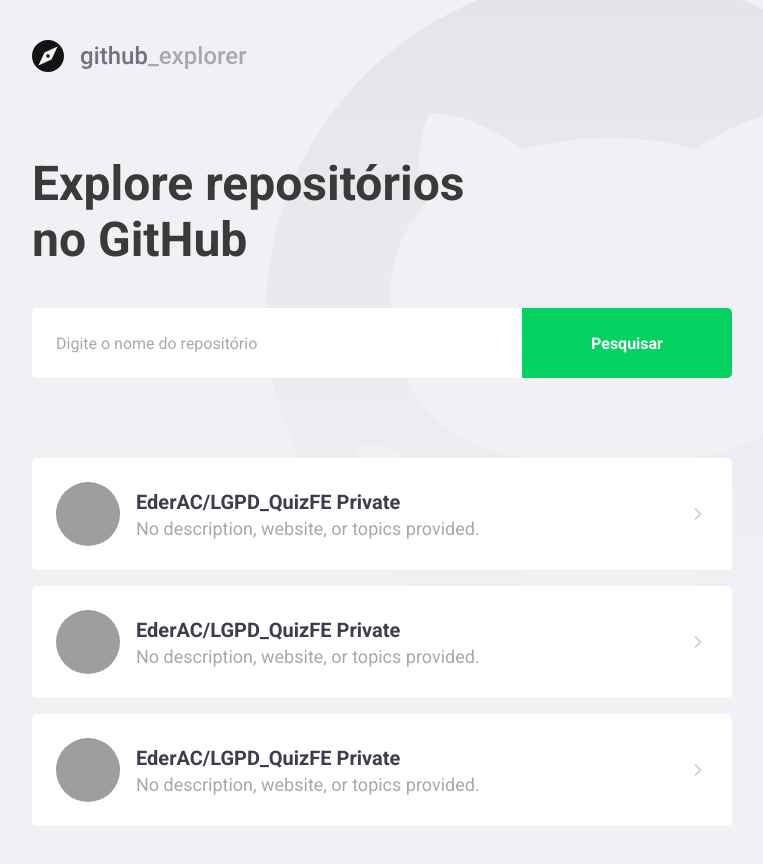
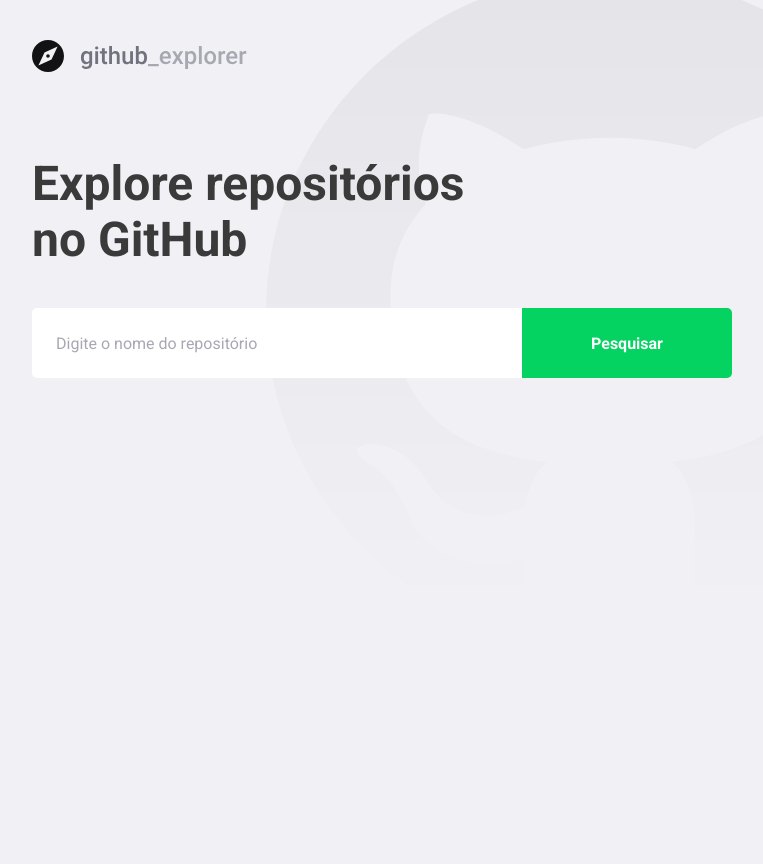
Before and after one commit to EderAC/githubexplorer-web, a React (Create React App) app: page / in a window 1280 px wide. Shown: the whole page, without its empty margins (148-911 px from the left). After the commit the page ends 800 px from the top, so only its background shows below. Built offline with nearby package versions, Linux system fonts and the light colour scheme; grey boxes are pictures that could not be loaded.

Commit message:
create a conection between the application and the API

```diff
--- a/package.json
+++ b/package.json
@@ -10,6 +10,7 @@
     "@types/node": "^12.0.0",
     "@types/react": "^16.9.0",
     "@types/react-dom": "^16.9.0",
+    "axios": "^0.20.0",
     "polished": "^3.6.6",
     "react": "^16.13.1",
     "react-dom": "^16.13.1",
--- a/src/pages/Dashboard/index.tsx
+++ b/src/pages/Dashboard/index.tsx
@@ -1,59 +1,68 @@
-import React from 'react';
+import React, { useState, FormEvent } from 'react';
 import { FiChevronRight } from 'react-icons/fi';
+import api from '../../services/api';
 
 import logoImg from '../../assets/logo.svg';
 
 import { Title, Form, Repositories } from './styles';
+// cria a tipagem somente do que vai utilizar
+interface Repository {
+  full_name: string;
+  description: string;
+  owner: {
+    login: string;
+    avatar_url: string;
+  };
+}
 
 // FC functionComponents
 const Dashboard: React.FC = () => {
+  const [newRepo, setNewRepo] = useState('');
+  const [repositories, setRepositories] = useState<Repository[]>([]);
+
+  async function handleAddRepository(
+    event: FormEvent<HTMLFormElement>,
+  ): Promise<void> {
+    // Adição de um repositório
+    event.preventDefault();
+
+    const response = await api.get<Repository>(`repos/${newRepo}`);
+
+    const repository = response.data;
+
+    setRepositories([...repositories, repository]);
+    setNewRepo('');
+  }
+
   return (
     <>
       <img src={logoImg} alt="GitHub Explorer" />
       <Title>Explore repositórios no GitHub</Title>
 
-      <Form>
-        <input placeholder="Digite o nome do repositório" />
+      <Form onSubmit={handleAddRepository}>
+        <input
+          value={newRepo}
+          onChange={e => setNewRepo(e.target.value)}
+          placeholder="Digite o nome do repositório"
+        />
         <button type="submit">Pesquisar</button>
       </Form>
 
       <Repositories>
-        <a href="teste">
+        {repositories.map(repository => (
+          <a key={repository.full_name} href="teste">
             <img
-            src="https://avatars3.githubusercontent.com/u/42493587?s=400&u=087883c03b466ad7860412f12a3e2d6233ab4ef1&v=4"
-            alt="Eder Chiquito"
+              src={repository.owner.avatar_url}
+              alt={repository.owner.login}
             />
             <div>
-            <strong>EderAC/LGPD_QuizFE Private</strong>
-            <p>No description, website, or topics provided.</p>
+              <strong>{repository.full_name}</strong>
+              <p>{repository.description}</p>
             </div>
 
             <FiChevronRight size={20} />
           </a>
-        <a href="teste">
-          <img
-            src="https://avatars3.githubusercontent.com/u/42493587?s=400&u=087883c03b466ad7860412f12a3e2d6233ab4ef1&v=4"
-            alt="Eder Chiquito"
-          />
-          <div>
-            <strong>EderAC/LGPD_QuizFE Private</strong>
-            <p>No description, website, or topics provided.</p>
-          </div>
-
-          <FiChevronRight size={20} />
-        </a>
-        <a href="teste">
-          <img
-            src="https://avatars3.githubusercontent.com/u/42493587?s=400&u=087883c03b466ad7860412f12a3e2d6233ab4ef1&v=4"
-            alt="Eder Chiquito"
-          />
-          <div>
-            <strong>EderAC/LGPD_QuizFE Private</strong>
-            <p>No description, website, or topics provided.</p>
-          </div>
-
-          <FiChevronRight size={20} />
-        </a>
+        ))}
       </Repositories>
     </>
   );
--- a/src/pages/Dashboard/styles.ts
+++ b/src/pages/Dashboard/styles.ts
@@ -77,7 +77,8 @@
     }
 
     div {
-      margin-left: 16px;
+      margin: 0 16px;
+      flex: 1;
 
       strong {
         font-size: 20px;
--- /dev/null
+++ b/src/services/api.ts
@@ -0,0 +1,7 @@
+import axios from 'axios';
+
+const api = axios.create({
+  baseURL: 'https://api.github.com',
+});
+
+export default api;
```
Also changed, not shown: .eslintrc.json, 1 other file (tests, documents, lock files or other folders). Lines whose indentation alone changed are shown as unchanged.
